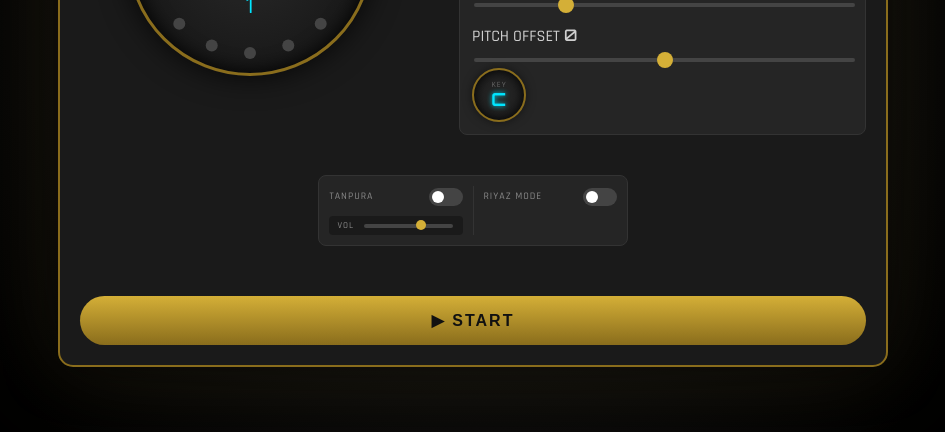
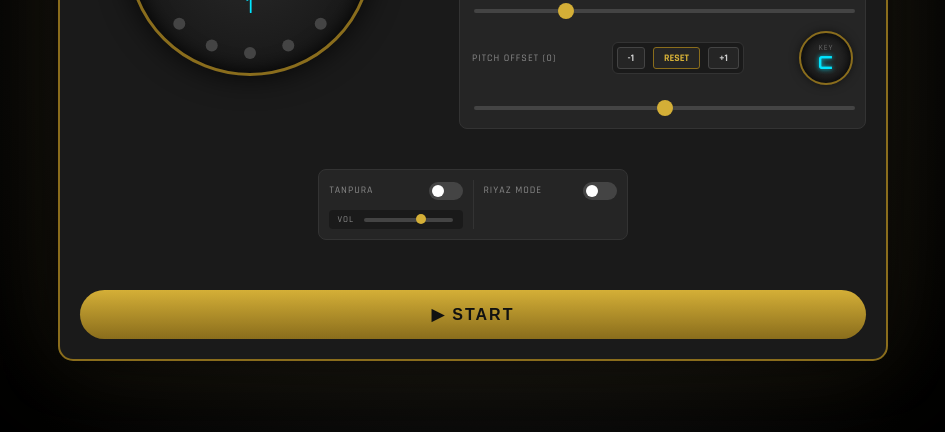
Before and after one commit to Arya-Santosh/lehra-composer, a plain HTML site: page index.html in a window 1280 px wide. Shown: the part 368-800 px from the top of the page, without its empty margins (167-1112 px from the left). Drawn offline with nearby package versions, Linux system fonts and the light colour scheme; no server answers.

Commit message:
Pitch-control

```diff
--- a/index.html
+++ b/index.html
@@ -83,17 +83,23 @@
 
             <input type="range" id="tempoSlider" min="40" max="300" value="100">
         </div>
-        <div style="flex-grow: 1;">
-            <div class="fader-label">
-                <span>PITCH OFFSET</span>
-                <span id="pitchDisplay" class="value-readout">0</span>
+            <div class="slider-row">
+        <div style="display:flex; justify-content:space-between; align-items: center; margin-bottom:10px;">
+            <label style="margin:0;">PITCH OFFSET (<span id="pitchDisplay">0</span>)</label>
+
+            <div class="pitch-btn-group">
+                <button class="p-btn" data-pitch="-1">-1</button>
+                <button class="p-btn reset" data-pitch="0">RESET</button>
+                <button class="p-btn" data-pitch="+1">+1</button>
             </div>
-            <input type="range" id="pitchSlider" min="-12" max="12" value="0" step="1">
+
+            <div class="key-gauge">
+                <div class="key-label">KEY</div>
+                <div id="absKeyDisplay" class="key-value">C</div>
+            </div>
         </div>
-        <div class="key-gauge">
-            <div class="key-label">KEY</div>
-            <div id="absKeyDisplay" class="key-value">C</div>
-        </div>
+        <input type="range" id="pitchSlider" min="-12" max="12" value="0" step="1">
+    </div>
 
     </div>
 </div>
--- a/script.js
+++ b/script.js
@@ -382,3 +382,28 @@ document.querySelectorAll('.t-btn').forEach(button => {
         updateTempo(newBpm);
     });
 });
+
+// Pitch Button Logic
+document.querySelectorAll('.p-btn').forEach(button => {
+    button.addEventListener('click', () => {
+        const change = parseInt(button.dataset.pitch);
+        let newPitch;
+
+        if (change === 0) {
+            newPitch = 0; // Reset to C
+        } else {
+            // Add nudge to current value
+            newPitch = parseInt(pitchSlider.value) + change;
+        }
+
+        // Keep within -12 to +12 range
+        newPitch = Math.max(-12, Math.min(12, newPitch));
+
+        // Sync UI Slider
+        pitchSlider.value = newPitch;
+
+        // Trigger the existing logic to update Audio and Key Display
+        // We manually dispatch an 'input' event so the existing listener runs
+        pitchSlider.dispatchEvent(new Event('input'));
+    });
+});
--- a/style.css
+++ b/style.css
@@ -465,3 +465,41 @@ input[type=range].mini-fader::-webkit-slider-thumb {
     .tempo-btn-grid { gap: 8px; }
     .t-btn { padding: 12px 0; font-size: 12px; }
 }
+
+.pitch-btn-group {
+    display: flex;
+    gap: 8px;
+    background: #1a1a1a;
+    padding: 4px;
+    border-radius: 6px;
+    border: 1px solid #333;
+}
+
+.p-btn {
+    background: #252525;
+    border: 1px solid #444;
+    color: var(--text-main);
+    font-family: 'Rajdhani', sans-serif;
+    font-size: 10px;
+    font-weight: bold;
+    padding: 4px 10px;
+    border-radius: 3px;
+    cursor: pointer;
+    transition: all 0.1s;
+}
+
+.p-btn:active {
+    background: var(--cyan-glow);
+    color: #000;
+    border-color: var(--cyan-glow);
+}
+
+.p-btn.reset {
+    color: var(--gold-bright);
+    border-color: var(--gold-dark);
+}
+
+.p-btn.reset:active {
+    background: var(--gold-bright);
+    color: #000;
+}
```
